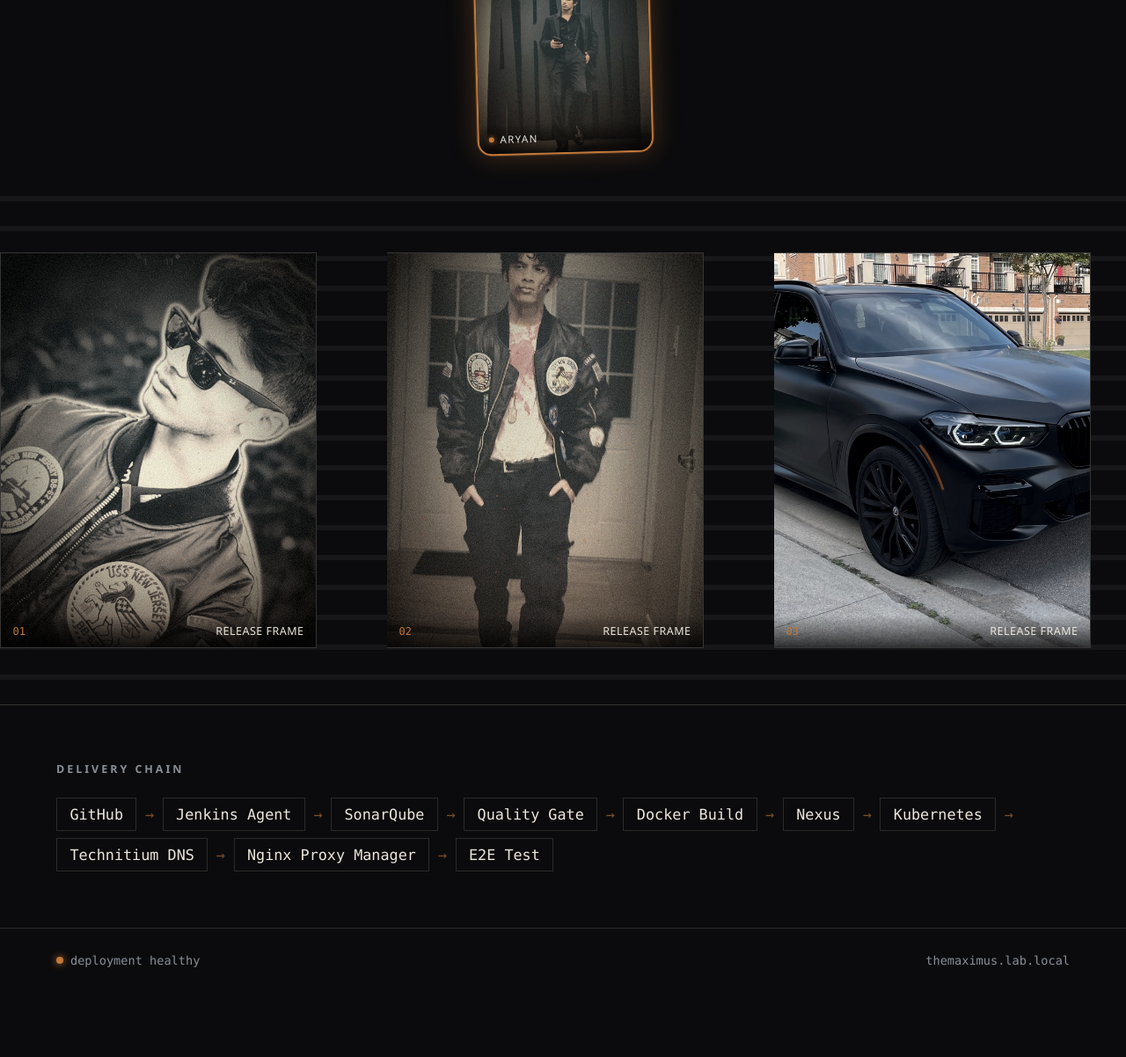
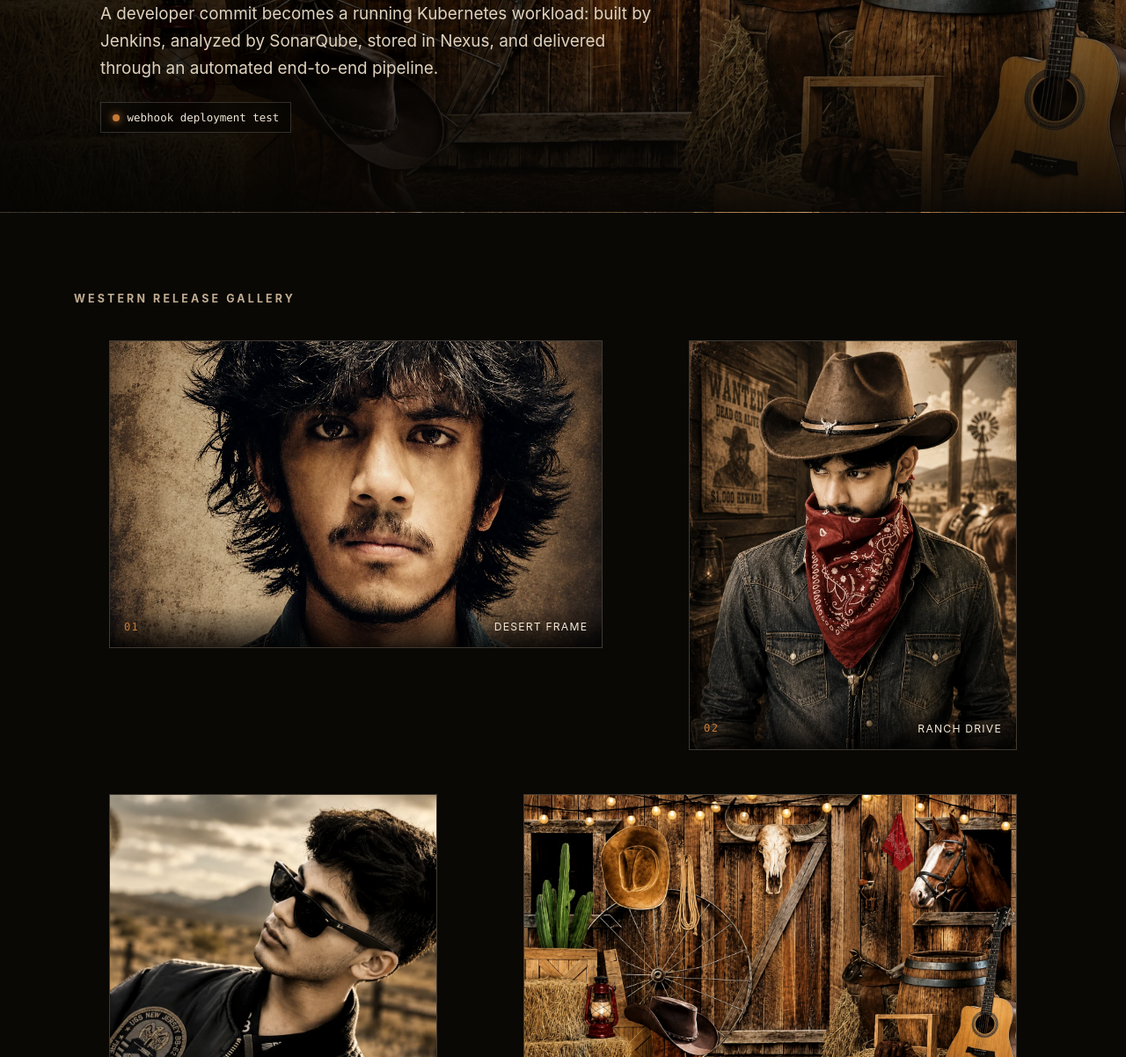
Before and after one commit to MaximusAP/TheMaximusOG, a plain HTML site: page app/index.html in a window 1280 px wide. Shown: the part 414-1616 px from the top of the page at 88% size. Before the commit the page ends 1554 px from the top, so only its background shows below. Drawn offline with Linux system fonts and the light colour scheme.

Commit message:
Testing GitHub webhook

```diff
--- a/app/index.html
+++ b/app/index.html
@@ -3,230 +3,210 @@
 <head>
 <meta charset="utf-8">
 <meta name="viewport" content="width=device-width,initial-scale=1">
-<title>TheMaximus</title>
-<meta name="description" content="TheMaximus — home lab CI/CD pipeline: GitHub, Jenkins, SonarQube, Nexus, Kubernetes, Technitium, Nginx Proxy Manager.">
+<title>TheMaximus Build 12 | CI/CD Home Lab</title>
+<meta name="description" content="TheMaximus home lab CI/CD pipeline: GitHub, Jenkins, SonarQube, Nexus, Kubernetes, Technitium DNS, and Nginx Proxy Manager.">
 <style>
   :root{
-    --ink:#0b0b0d;
-    --charcoal:#17171a;
-    --steel:#8a8f98;
-    --paper:#ece7dd;
-    --copper:#c2793a;
-    --copper-dim:#7a4c26;
-    --rule: rgba(236,231,221,0.14);
+    --ink:#090805;
+    --panel:rgba(15,12,8,.82);
+    --paper:#f2e8d8;
+    --muted:#c1ad92;
+    --copper:#c77a38;
+    --copper-dark:#73411e;
+    --rule:rgba(242,232,216,.18);
   }
-  *{box-sizing:border-box;}
-  html,body{margin:0;padding:0;}
+  *{box-sizing:border-box}
+  html{scroll-behavior:smooth}
   body{
+    margin:0;
+    color:var(--paper);
     background:var(--ink);
-    color:var(--paper);
-    font-family: ui-sans-serif, "Segoe UI", Arial, sans-serif;
+    font-family:Inter,ui-sans-serif,"Segoe UI",Arial,sans-serif;
     -webkit-font-smoothing:antialiased;
   }
+  img{display:block;max-width:100%}
   .display{
-    font-family: "Arial Narrow", "Oswald", ui-sans-serif, sans-serif;
-    font-stretch: condensed;
-    text-transform: uppercase;
-    letter-spacing: 0.02em;
-    font-weight: 800;
+    font-family:"Arial Narrow","Oswald",Impact,sans-serif;
+    text-transform:uppercase;
+    letter-spacing:.025em;
+    font-weight:900;
   }
-  .mono{
-    font-family: ui-monospace, "SF Mono", Consolas, monospace;
+  .mono{font-family:ui-monospace,"SFMono-Regular",Consolas,monospace}
+
+  /* Maximus-3 is the desktop/tablet background. */
+  .hero{
+    min-height:clamp(560px,82vh,900px);
+    display:grid;
+    align-items:end;
+    position:relative;
+    isolation:isolate;
+    background-image:
+      linear-gradient(90deg,rgba(5,4,2,.88) 0%,rgba(5,4,2,.55) 46%,rgba(5,4,2,.18) 75%),
+      linear-gradient(0deg,rgba(9,8,5,.94) 0%,transparent 42%),
+      url("images/maximus-3.webp");
+    background-size:cover;
+    background-position:center;
+    border-bottom:1px solid var(--rule);
+  }
+  .hero::after{
+    content:"";
+    position:absolute;inset:0;z-index:-1;
+    background:radial-gradient(circle at 18% 30%,transparent 0 28%,rgba(0,0,0,.18) 70%);
+  }
+  .hero-content{
+    width:min(1180px,100%);
+    margin-inline:auto;
+    padding:clamp(2rem,7vw,6rem) clamp(1.25rem,5vw,4rem);
+  }
+  .eyebrow{
+    margin:0 0 1rem;
+    color:var(--copper);
+    font-size:.74rem;
+    letter-spacing:.3em;
+    text-transform:uppercase;
+  }
+  h1{
+    margin:0;
+    max-width:10ch;
+    font-size:clamp(3rem,10vw,7.5rem);
+    line-height:.86;
+    text-shadow:0 4px 30px rgba(0,0,0,.55);
+  }
+  .tagline{
+    max-width:54ch;
+    margin:1.5rem 0 0;
+    color:#dfd2bd;
+    font-size:clamp(1rem,2vw,1.18rem);
+    line-height:1.65;
+    text-shadow:0 2px 15px rgba(0,0,0,.8);
+  }
+  .hero-badge{
+    display:inline-flex;
+    align-items:center;
+    gap:.55rem;
+    margin-top:1.4rem;
+    padding:.58rem .8rem;
+    border:1px solid var(--rule);
+    background:rgba(5,4,2,.5);
+    backdrop-filter:blur(6px);
+    font-size:.78rem;
+  }
+  .dot{width:8px;height:8px;border-radius:50%;background:var(--copper);box-shadow:0 0 10px var(--copper)}
+
+  .section{
+    width:min(1240px,100%);
+    margin-inline:auto;
+    padding:clamp(3rem,7vw,6rem) clamp(1.25rem,5vw,4rem);
+  }
+  .section-title{
+    margin:0 0 1.5rem;
+    color:var(--muted);
+    font-size:.78rem;
+    letter-spacing:.25em;
+    text-transform:uppercase;
   }
 
-  header{
-    padding: clamp(2rem, 6vw, 4.5rem) clamp(1.25rem, 5vw, 4rem) 2rem;
-    border-bottom: 1px solid var(--rule);
+  .gallery{
+    display:grid;
+    grid-template-columns:repeat(12,1fr);
+    gap:clamp(.75rem,1.4vw,1.25rem);
   }
-  .eyebrow{
-    color: var(--copper);
-    font-size: 0.72rem;
-    letter-spacing: 0.28em;
-    text-transform: uppercase;
-    margin: 0 0 1rem;
+  .card{
+    position:relative;
+    min-height:320px;
+    overflow:hidden;
+    border:1px solid var(--rule);
+    background:#17120c;
   }
-  h1{
-    margin: 0;
-    font-size: clamp(2.6rem, 8vw, 5.5rem);
-    line-height: 0.92;
+  .card:nth-child(1){grid-column:span 7;aspect-ratio:16/10}
+  .card:nth-child(2){grid-column:span 5;aspect-ratio:4/5}
+  .card:nth-child(3){grid-column:span 5;aspect-ratio:4/5}
+  .card:nth-child(4){grid-column:span 7;aspect-ratio:16/10}
+  .card img{
+    width:100%;height:100%;object-fit:cover;
+    transition:transform .55s ease,filter .35s ease;
+    filter:saturate(.86) contrast(1.04);
   }
-  .tagline{
-    max-width: 46ch;
-    color: var(--steel);
-    margin: 1.25rem 0 0;
-    font-size: 1.05rem;
-    line-height: 1.55;
+  .card:hover img{transform:scale(1.035);filter:saturate(1) contrast(1.05)}
+  .card figcaption{
+    position:absolute;left:0;right:0;bottom:0;
+    display:flex;justify-content:space-between;align-items:center;
+    padding:1rem;
+    background:linear-gradient(0deg,rgba(0,0,0,.8),transparent);
+    font-size:.76rem;letter-spacing:.1em;text-transform:uppercase;
   }
+  .card .num{color:var(--copper)}
 
-  /* ---- featured (Aryan) ---- */
-  .featured-wrap{
-    display:flex;
-    justify-content:center;
-    padding: 0.5rem clamp(1.25rem, 5vw, 4rem) 2rem;
+  .pipeline-wrap{border-top:1px solid var(--rule);border-bottom:1px solid var(--rule);background:#0e0b08}
+  .chain{display:flex;flex-wrap:wrap;align-items:center;gap:.6rem 0}
+  .stage{padding:.62rem .9rem;border:1px solid var(--rule);white-space:nowrap;background:rgba(255,255,255,.02)}
+  .arrow{padding:0 .55rem;color:var(--copper-dark)}
+
+  footer{
+    width:min(1240px,100%);margin-inline:auto;
+    display:flex;justify-content:space-between;align-items:center;flex-wrap:wrap;gap:1rem;
+    padding:1.8rem clamp(1.25rem,5vw,4rem) 2.6rem;
+    color:var(--muted);font-size:.85rem;
   }
-  .featured-frame{
-    position:relative;
-    width: min(48vw, 200px);
-    aspect-ratio: 4 / 5;
-    border-radius: 16px;
-    overflow:hidden;
-    background: var(--charcoal);
-    border: 2px solid var(--copper);
-    box-shadow: 0 0 0 1px rgba(194,121,58,0.25), 0 0 30px rgba(194,121,58,0.32);
-    transform: rotate(-1.5deg);
+  .status{display:inline-flex;align-items:center;gap:.55rem}
+
+  @media (max-width:760px){
+    /* Maximus-4 is a portrait background optimized for phones. */
+    .hero{
+      min-height:88svh;
+      background-image:
+        linear-gradient(0deg,rgba(5,4,2,.96) 0%,rgba(5,4,2,.50) 48%,rgba(5,4,2,.15) 78%),
+        url("images/maximus-4.webp");
+      background-position:center top;
+      align-items:end;
     }
-  .featured-frame img{
-    width:100%; height:100%;
-    object-fit: cover;
-    display:block;
+    .hero-content{padding-bottom:2.4rem}
+    h1{font-size:clamp(3.1rem,18vw,5.3rem)}
+    .tagline{max-width:34ch}
+    .gallery{grid-template-columns:1fr}
+    .card,.card:nth-child(n){grid-column:1;aspect-ratio:4/5;min-height:0}
+    .card:nth-child(4){aspect-ratio:16/10}
+    .chain{font-size:.82rem}
   }
-  .featured-tag{
-    position:absolute; left:0; right:0; bottom:0;
-    display:flex; align-items:center; gap:0.4rem;
-    padding: 0.55rem 0.7rem;
-    background: linear-gradient(0deg, rgba(0,0,0,0.82), rgba(0,0,0,0));
-  }
-  .featured-tag .dot-mini{
-    width:6px; height:6px; border-radius:50%;
-    background: var(--copper);
-    box-shadow: 0 0 6px var(--copper);
-  }
-  .featured-tag .name{
-    font-size: 0.72rem;
-    letter-spacing: 0.12em;
-    text-transform: uppercase;
-    color: var(--paper);
-  }
-
-  /* ---- film reel gallery ---- */
-  .reel-wrap{
-    padding: clamp(1.5rem, 4vw, 3rem) 0;
-    border-bottom: 1px solid var(--rule);
-    background:
-      repeating-linear-gradient(180deg, var(--charcoal) 0 6px, var(--ink) 6px 34px);
-  }
-  .reel{
-    display:flex;
-    gap: 0;
-    overflow-x: auto;
-    scroll-snap-type: x mandatory;
-    padding: 0 clamp(1.25rem, 5vw, 4rem);
-    -ms-overflow-style: none;
-    scrollbar-width: none;
-  }
-  .reel::-webkit-scrollbar{ display:none; }
-  .frame{
-    position: relative;
-    flex: 0 0 auto;
-    width: min(72vw, 360px);
-    aspect-ratio: 4 / 5;
-    scroll-snap-align: start;
-    background: var(--charcoal);
-    border: 1px solid var(--rule);
-    border-left: none;
-    overflow: hidden;
-  }
-  .frame:first-child{ border-left: 1px solid var(--rule); }
-  .frame img{
-    width:100%; height:100%;
-    object-fit: cover;
-    display:block;
-    filter: grayscale(35%) contrast(1.05);
-    transition: filter .35s ease, transform .5s ease;
-  }
-  .frame:hover img{
-    filter: grayscale(0%) contrast(1.05);
-    transform: scale(1.03);
-  }
-  .frame-tag{
-    position:absolute; left:0; right:0; bottom:0;
-    display:flex; justify-content:space-between; align-items:baseline;
-    padding: 0.6rem 0.85rem;
-    background: linear-gradient(0deg, rgba(0,0,0,0.75), rgba(0,0,0,0));
-  }
-  .frame-tag .num{ color:var(--copper); font-size:0.75rem; }
-  .frame-tag .name{ font-size:0.78rem; color:var(--paper); letter-spacing:0.04em; }
-
-  /* ---- pipeline chain ---- */
-  section.pipeline{
-    padding: clamp(2.5rem, 6vw, 4rem) clamp(1.25rem, 5vw, 4rem);
-    border-bottom: 1px solid var(--rule);
-  }
-  .pipeline h2{
-    font-size: 0.78rem;
-    letter-spacing: 0.24em;
-    color: var(--steel);
-    margin: 0 0 1.5rem;
-  }
-  .chain{
-    display:flex; flex-wrap:wrap; align-items:center;
-    gap: 0.5rem 0;
-    font-size: clamp(0.85rem, 2.2vw, 1.05rem);
-  }
-  .stage{
-    padding: 0.5rem 0.9rem;
-    border: 1px solid var(--rule);
-    color: var(--paper);
-    white-space: nowrap;
-  }
-  .arrow{ color: var(--copper-dim); padding: 0 0.6rem; }
-
-  /* ---- status ---- */
-  footer{
-    display:flex; justify-content:space-between; align-items:center; flex-wrap:wrap; gap:1rem;
-    padding: 1.75rem clamp(1.25rem, 5vw, 4rem) 2.5rem;
-    color: var(--steel);
-    font-size: 0.85rem;
-  }
-  .status{
-    display:inline-flex; align-items:center; gap:0.5rem;
-  }
-  .dot{
-    width:8px; height:8px; border-radius:50%;
-    background: var(--copper);
-    box-shadow: 0 0 8px var(--copper);
-  }
-  a{ color: var(--paper); }
-
-  @media (prefers-reduced-motion: reduce){
-    .frame img{ transition:none; }
-  }
+  @media (prefers-reduced-motion:reduce){html{scroll-behavior:auto}.card img{transition:none}}
 </style>
 </head>
 <body>
-
-  <header>
+  <header class="hero">
+    <div class="hero-content">
       <p class="eyebrow">Home Lab &middot; MaximusLab</p>
-    <h1 class="display">TheMaximus</h1>
-    <p class="tagline">A developer commit becomes a running pod: built by Jenkins, scanned by SonarQube, shipped through Nexus, and served here from Kubernetes.</p>
+      <h1 class="display">The Maximus</h1>
+      <p class="tagline">A developer commit becomes a running Kubernetes workload: built by Jenkins, analyzed by SonarQube, stored in Nexus, and delivered through an automated end-to-end pipeline.</p>
+      <span class="hero-badge mono"><span class="dot"></span> webhook deployment test</span>
+    </div>
   </header>
 
-  <div class="featured-wrap">
-    <figure class="featured-frame">
-      <img src="images/Aryan.jpeg" alt="Featured: Aryan" loading="lazy">
-      <figcaption class="featured-tag"><span class="dot-mini"></span><span class="name">Aryan</span></figcaption>
+  <main>
+    <section class="section" aria-labelledby="gallery-title">
+      <h2 id="gallery-title" class="section-title">Western Release Gallery</h2>
+      <div class="gallery">
+        <figure class="card">
+          <img src="images/maximus-1.webp" alt="Portrait in a western landscape" loading="lazy">
+          <figcaption><span class="num mono">01</span><span>Desert Frame</span></figcaption>
+        </figure>
+        <figure class="card">
+          <img src="images/maximus-2.webp" alt="Black SUV near a rustic ranch at sunset" loading="lazy">
+          <figcaption><span class="num mono">02</span><span>Ranch Drive</span></figcaption>
+        </figure>
+        <figure class="card">
+          <img src="images/maximus-5.webp" alt="Rustic portrait in denim" loading="lazy">
+          <figcaption><span class="num mono">03</span><span>Denim Portrait</span></figcaption>
+        </figure>
+        <figure class="card">
+          <img src="images/maximus-3.webp" alt="Western barn interior with horse and cowboy equipment" loading="lazy">
+          <figcaption><span class="num mono">04</span><span>Western Workshop</span></figcaption>
         </figure>
       </div>
+    </section>
 
-  <div class="reel-wrap">
-    <div class="reel">
-      <figure class="frame">
-        <img src="images/frame-01.jpeg" alt="Release frame 01" loading="lazy">
-        <figcaption class="frame-tag"><span class="num mono">01</span><span class="name">RELEASE FRAME</span></figcaption>
-      </figure>
-      <figure class="frame">
-        <img src="images/frame-02.jpeg" alt="Release frame 02" loading="lazy">
-        <figcaption class="frame-tag"><span class="num mono">02</span><span class="name">RELEASE FRAME</span></figcaption>
-      </figure>
-      <figure class="frame">
-        <img src="images/frame-04.jpeg" alt="Release frame 03" loading="lazy">
-        <figcaption class="frame-tag"><span class="num mono">03</span><span class="name">RELEASE FRAME</span></figcaption>
-      </figure>
-    </div>
-  </div>
-
-  <section class="pipeline">
-    <h2>DELIVERY CHAIN</h2>
+    <div class="pipeline-wrap">
+      <section class="section" aria-labelledby="pipeline-title">
+        <h2 id="pipeline-title" class="section-title">Delivery Chain</h2>
         <div class="chain mono">
           <span class="stage">GitHub</span><span class="arrow">&rarr;</span>
           <span class="stage">Jenkins Agent</span><span class="arrow">&rarr;</span>
@@ -240,11 +220,12 @@
           <span class="stage">E2E Test</span>
         </div>
       </section>
+    </div>
+  </main>
 
   <footer>
     <span class="status mono"><span class="dot"></span> deployment healthy</span>
-    <span class="mono">themaximus.lab.local</span>
+    <span class="mono">themaximusog.lab.local</span>
   </footer>
-
 </body>
 </html>
```
Also changed, not shown: app/images/Aryan.jpeg (deleted), app/images/frame-01.jpeg (deleted), app/images/frame-02.jpeg (deleted), app/images/frame-04.jpeg (deleted), app/images/maximus-1.webp (added), app/images/maximus-2.webp (added), app/images/maximus-3.webp (added), app/images/maximus-4.webp (added), app/images/maximus-5.webp (added). Lines whose indentation alone changed are shown as unchanged.
